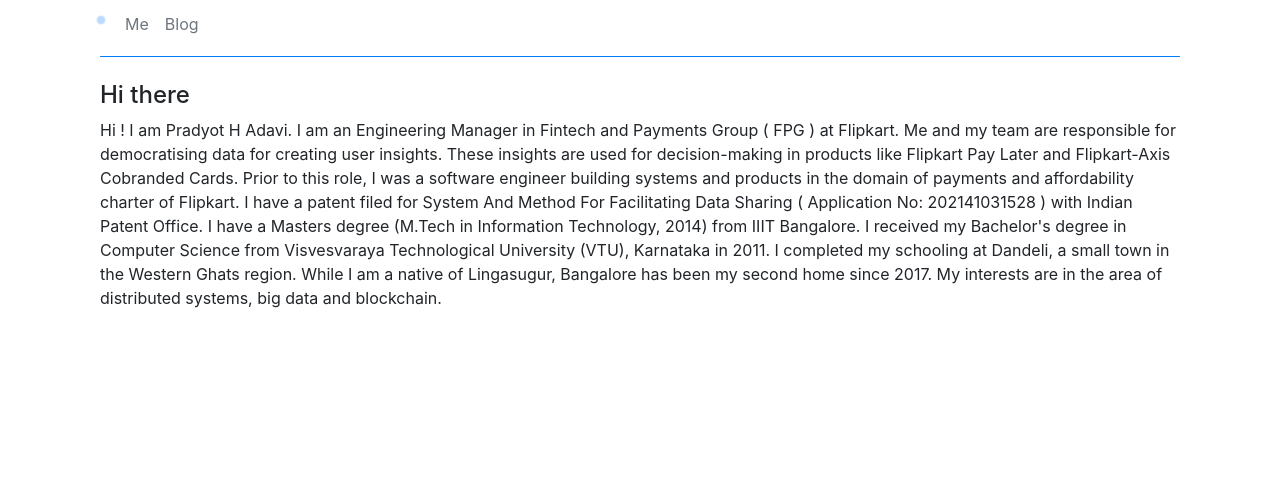
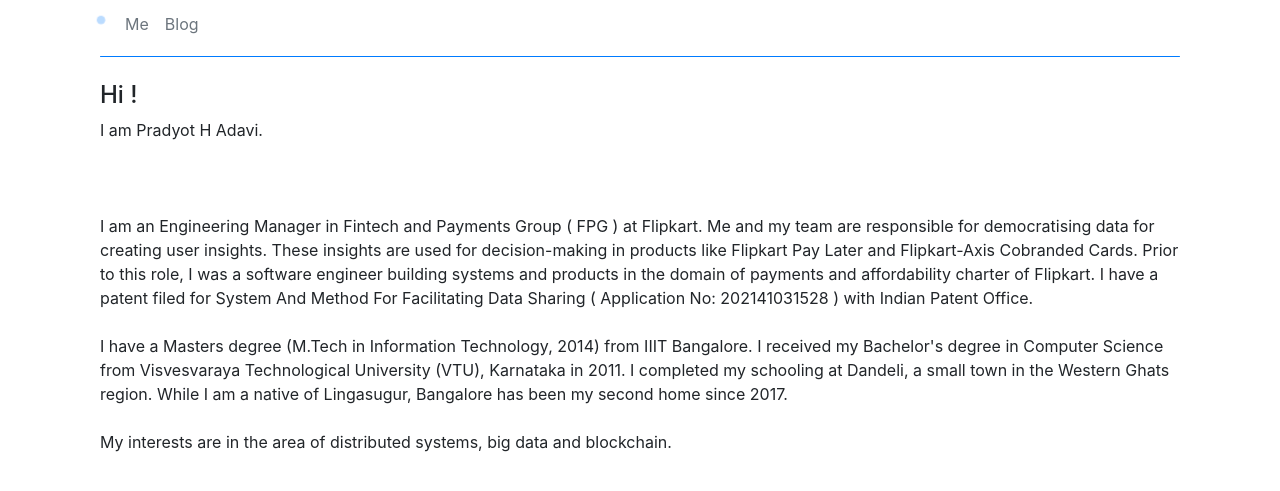
Before and after one commit to pradyothadavi/pradyothadavi.github.io.v0, a Jekyll site: the page built from index.html, in a window 1280 px wide. Shown: the top 491 px of the page. Built offline with Jekyll 4.4.1, drawn with Linux system fonts in a browser that asks for light colours.

Commit message:
Update index.html

```diff
--- a/index.html
+++ b/index.html
@@ -4,16 +4,20 @@
 ---
 </br>
 
-<h4>Hi there</h4>
+<h4>Hi !</h4>
 
 <p>
-  Hi !
 
-I am Pradyot H Adavi.
+I am Pradyot H Adavi. <br/><br/>
+
+<br/><br/>
 
 I am an Engineering Manager in Fintech and Payments Group ( FPG ) at Flipkart. Me and my team are responsible for democratising data for creating user insights. These insights are used for decision-making in products like Flipkart Pay Later and Flipkart-Axis Cobranded Cards. Prior to this role, I was a software engineer building systems and products in the domain of payments and affordability charter of Flipkart. I have a patent filed for System And Method For Facilitating Data Sharing ( Application No: 202141031528 ) with Indian Patent Office.
 
+<br/><br/>
+
 I have a Masters degree (M.Tech in Information Technology, 2014) from IIIT Bangalore. I received my Bachelor's degree in Computer Science from Visvesvaraya Technological University (VTU), Karnataka in 2011. I completed my schooling at Dandeli, a small town in the Western Ghats region. While I am a native of Lingasugur, Bangalore has been my second home since 2017.
 
+<br/><br/>
 My interests are in the area of distributed systems, big data and blockchain.
 </p>
```
